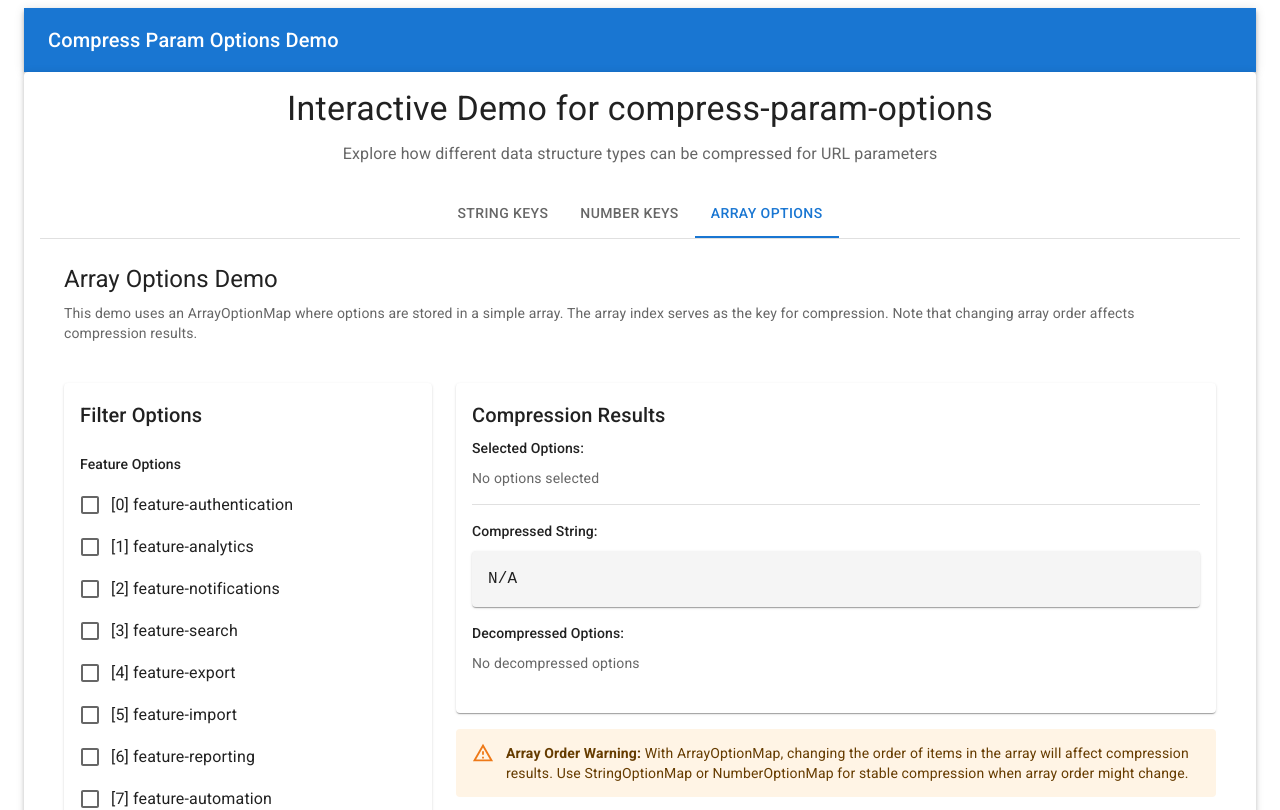
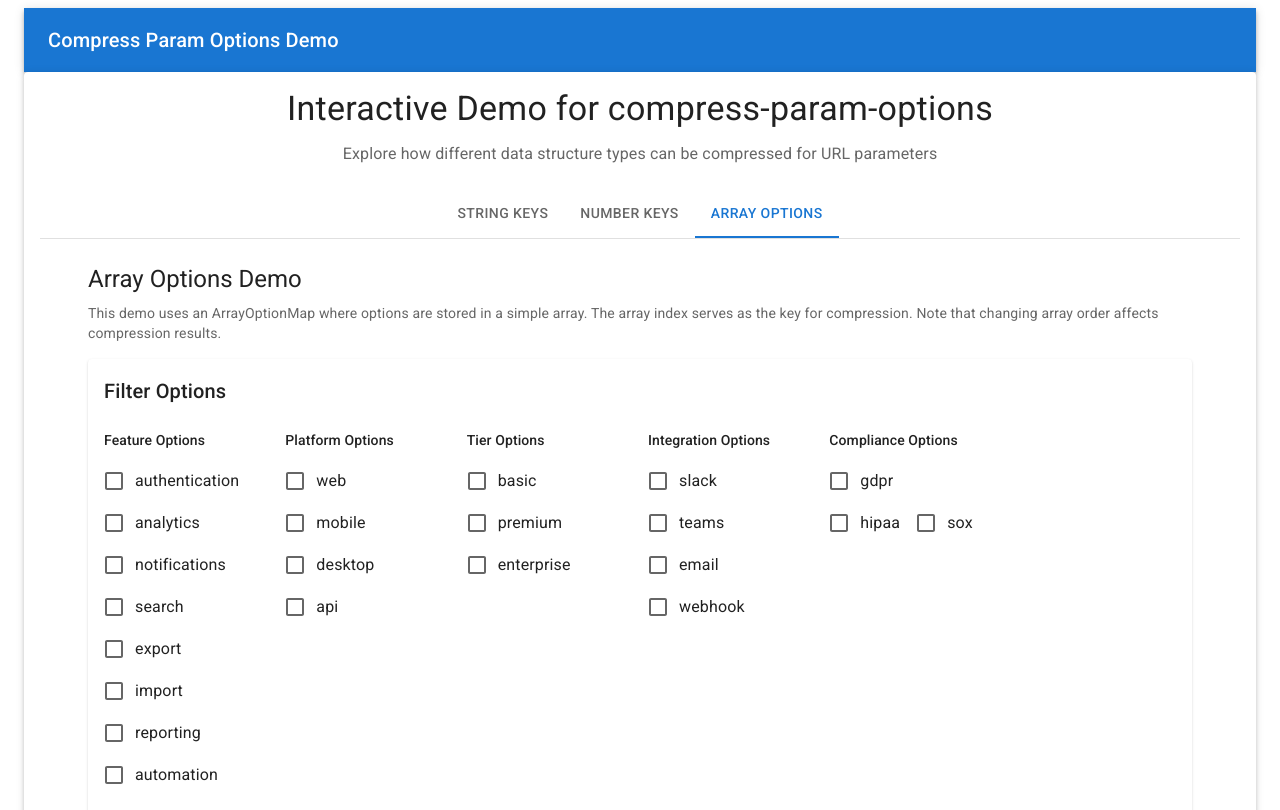
Before and after one commit to orbtl/CompressParamOptionsDemo, a React (Vite) app: page /array in a window 1280 px wide. Shown: the top 810 px of the page. Built offline with nearby package versions, Linux system fonts and the light colour scheme.

Commit message:
Reusing some more code, adjusting display and styling

```diff
--- a/src/components/common/CompressionResults.tsx
+++ b/src/components/common/CompressionResults.tsx
@@ -4,7 +4,6 @@ import {
   Box,
   Alert,
   Chip,
-  Divider,
   Card,
   CardContent,
   Paper
@@ -12,40 +11,20 @@ import {
 import { type SelectedOptions } from 'compress-param-options';
 
 interface CompressionResultsProps {
-  selectedOptions: SelectedOptions;
   compressedOptions: string;
   decompressedOptions: SelectedOptions;
-  formatOptionLabel?: (option: string) => string;
 }
 
 const CompressionResults: React.FC<CompressionResultsProps> = ({
-  selectedOptions,
   compressedOptions,
   decompressedOptions,
-  formatOptionLabel = (option) => option
 }) => {
   return (
-    <Card sx={{ flex: 1 }}>
+    <Card sx={{ flex: 1, mt: 2 }}>
       <CardContent>
         <Typography variant="h6" gutterBottom>
           Compression Results
         </Typography>
-
-        <Box sx={{ mb: 2 }}>
-          <Typography variant="subtitle2">Selected Options:</Typography>
-          <Box sx={{ display: 'flex', flexWrap: 'wrap', gap: 1, mt: 1 }}>
-            {Array.from(selectedOptions).map((option) => (
-              <Chip key={option} label={formatOptionLabel(option)} size="small" />
-            ))}
-            {selectedOptions.size === 0 && (
-              <Typography variant="body2" color="text.secondary">
-                No options selected
-              </Typography>
-            )}
-          </Box>
-        </Box>
-
-        <Divider sx={{ my: 2 }} />
 
         <Box sx={{ mb: 2 }}>
           <Typography variant="subtitle2">Compressed String:</Typography>
@@ -60,7 +39,7 @@ const CompressionResults: React.FC<CompressionResultsProps> = ({
           <Typography variant="subtitle2">Decompressed Options:</Typography>
           <Box sx={{ display: 'flex', flexWrap: 'wrap', gap: 1, mt: 1 }}>
             {Array.from(decompressedOptions).map((option) => (
-              <Chip key={option} label={formatOptionLabel(option)} size="small" color="secondary" />
+              <Chip key={option} label={option} size="small" color="secondary" />
             ))}
             {decompressedOptions.size === 0 && (
               <Typography variant="body2" color="text.secondary">
@@ -70,9 +49,9 @@ const CompressionResults: React.FC<CompressionResultsProps> = ({
           </Box>
         </Box>
 
-        {selectedOptions.size > 0 && compressedOptions && !compressedOptions.startsWith('Error:') && (
+        {decompressedOptions.size > 0 && compressedOptions && !compressedOptions.startsWith('Error:') && (
           <Alert severity="info" sx={{ mt: 2 }}>
-            Compression ratio: {selectedOptions.size} options → {compressedOptions.length} characters
+            Compression ratio: {decompressedOptions.size} options → {compressedOptions.length} characters
           </Alert>
         )}
 
--- a/src/components/datagrid/FilteredDataGrid.tsx
+++ b/src/components/datagrid/FilteredDataGrid.tsx
@@ -19,7 +19,7 @@ const FilteredDataGrid: React.FC<FilteredDataGridProps> = ({
   title = 'Filtered Data'
 }) => {
   return (
-    <Card sx={{ mt: 3 }}>
+    <Card sx={{ mt: 2 }}>
       <CardContent>
         <Typography variant="h6" gutterBottom>
           {title} ({data.length} rows)
@@ -34,6 +34,7 @@ const FilteredDataGrid: React.FC<FilteredDataGridProps> = ({
               },
             }}
             pageSizeOptions={[5, 10, 25]}
+            sx={{}}
           />
         </Box>
       </CardContent>
--- a/src/components/filters/ArrayMapFilters.tsx
+++ b/src/components/filters/ArrayMapFilters.tsx
@@ -1,11 +1,6 @@
 import React from 'react';
-import {
-  Typography,
-  FormGroup,
-  Card,
-  CardContent,
-} from '@mui/material';
 import { type ArrayOptionMap, type SelectedOptions } from 'compress-param-options';
+import FilterCategory from './FilterCategory';
 import FilterSection from './FilterSection';
 
 interface ArrayMapFiltersProps {
@@ -28,14 +23,15 @@ const ArrayMapFilters: React.FC<ArrayMapFiltersProps> = ({
     const groups: Record<string, Array<{ key: string; value: string; label: string }>> = {};
 
     optionMap.forEach((value, index) => {
-      const prefix = value.split('-')[0];
+      const split = value.split('-');
+      const prefix = split[0];
       if (!groups[prefix]) {
         groups[prefix] = [];
       }
       groups[prefix].push({
         key: index.toString(),
         value,
-        label: `[${index}] ${value}`
+        label: split[1],
       });
     });
 
@@ -43,14 +39,9 @@ const ArrayMapFilters: React.FC<ArrayMapFiltersProps> = ({
   }, [optionMap]);
 
   return (
-    <Card>
-      <CardContent>
-        <Typography variant="h6" gutterBottom>
-          Filter Options
-        </Typography>
-        <FormGroup>
+    <FilterSection>
       {Object.entries(groupedOptions).map(([prefix, options]) => (
-            <FilterSection
+        <FilterCategory
           key={prefix}
           title={formatGroupTitle(prefix)}
           options={options}
@@ -58,9 +49,7 @@ const ArrayMapFilters: React.FC<ArrayMapFiltersProps> = ({
           onOptionChange={onOptionChange}
         />
       ))}
-        </FormGroup>
-      </CardContent>
-    </Card>
+    </FilterSection>
   );
 };
 
--- /dev/null
+++ b/src/components/filters/FilterCategory.tsx
@@ -0,0 +1,45 @@
+import React from 'react';
+import {
+  Grid,
+  Typography,
+  FormControlLabel,
+} from '@mui/material';
+import { type SelectedOptions } from 'compress-param-options';
+import FilterCheckbox from './FilterCheckbox';
+
+interface FilterCategoryProps {
+  title: string;
+  options: Array<{ key: string; value: string; label: string }>;
+  selectedOptions: SelectedOptions;
+  onOptionChange: (option: string, checked: boolean) => void;
+}
+
+const FilterCategory: React.FC<FilterCategoryProps> = ({
+  title,
+  options,
+  selectedOptions,
+  onOptionChange,
+}) => {
+  return (
+    <Grid size={{ xs: 12, md: 2 }}>
+      <Typography variant="subtitle2" sx={{ mt: 2, mb: 1 }}>
+        {title}
+      </Typography>
+      {options.map(({ key, value, label }) => (
+        <FormControlLabel
+          key={key}
+          control={
+            <FilterCheckbox
+              checked={selectedOptions.has(value)}
+              onOptionChange={onOptionChange}
+              value={value}
+            />
+          }
+          label={label}
+        />
+      ))}
+    </Grid>
+  );
+};
+
+export default FilterCategory;
--- a/src/components/filters/FilterSection.tsx
+++ b/src/components/filters/FilterSection.tsx
@@ -1,43 +1,32 @@
 import React from 'react';
 import {
+  Grid,
+  Card,
+  CardContent,
+  FormGroup,
   Typography,
-  FormControlLabel,
 } from '@mui/material';
-import { type SelectedOptions } from 'compress-param-options';
-import FilterCheckbox from './FilterCheckbox';
 
 interface FilterSectionProps {
-  title: string;
-  options: Array<{ key: string; value: string; label: string }>;
-  selectedOptions: SelectedOptions;
-  onOptionChange: (option: string, checked: boolean) => void;
+  children?: React.ReactNode;
 }
 
 const FilterSection: React.FC<FilterSectionProps> = ({
-  title,
-  options,
-  selectedOptions,
-  onOptionChange,
+  children,
 }) => {
   return (
-    <>
-      <Typography variant="subtitle2" sx={{ mt: 2, mb: 1 }}>
-        {title}
-      </Typography>
-      {options.map(({ key, value, label }) => (
-        <FormControlLabel
-          key={key}
-          control={
-            <FilterCheckbox
-              checked={selectedOptions.has(value)}
-              onOptionChange={onOptionChange}
-              value={value}
-            />
-          }
-          label={label}
-        />
-      ))}
-    </>
+    <Card sx={{ minWidth: 300 }}>
+      <CardContent>
+        <Typography variant="h6" gutterBottom>
+          Filter Options
+        </Typography>
+        <FormGroup>
+          <Grid container spacing={2}>
+            {children}
+          </Grid>
+        </FormGroup>
+      </CardContent>
+    </Card>
   );
 };
 
--- a/src/components/filters/NumberMapFilters.tsx
+++ b/src/components/filters/NumberMapFilters.tsx
@@ -1,11 +1,6 @@
 import React from 'react';
-import {
-  Typography,
-  FormGroup,
-  Card,
-  CardContent,
-} from '@mui/material';
 import { type NumberOptionMap, type SelectedOptions } from 'compress-param-options';
+import FilterCategory from './FilterCategory';
 import FilterSection from './FilterSection';
 
 interface NumberMapFiltersProps {
@@ -28,25 +23,21 @@ const NumberMapFilters: React.FC<NumberMapFiltersProps> = ({
     const groups: Record<string, Array<{ key: string; value: string; label: string }>> = {};
 
     Object.entries(optionMap).forEach(([key, value]) => {
-      const prefix = value.split('-')[0];
+      const split = value.split('-');
+      const prefix = split[0];
       if (!groups[prefix]) {
         groups[prefix] = [];
       }
-      groups[prefix].push({ key, value, label: `${key} → ${value}` });
+      groups[prefix].push({ key, value, label: split[1] });
     });
 
     return groups;
   }, [optionMap]);
 
   return (
-    <Card>
-      <CardContent>
-        <Typography variant="h6" gutterBottom>
-          Filter Options
-        </Typography>
-        <FormGroup>
+    <FilterSection>
       {Object.entries(groupedOptions).map(([prefix, options]) => (
-            <FilterSection
+        <FilterCategory
           key={prefix}
           title={formatGroupTitle(prefix)}
           options={options}
@@ -54,9 +45,7 @@ const NumberMapFilters: React.FC<NumberMapFiltersProps> = ({
           onOptionChange={onOptionChange}
         />
       ))}
-        </FormGroup>
-      </CardContent>
-    </Card>
+    </FilterSection>
   );
 };
 
--- a/src/components/filters/StringMapFilters.tsx
+++ b/src/components/filters/StringMapFilters.tsx
@@ -1,11 +1,6 @@
 import React from 'react';
-import {
-  Typography,
-  FormGroup,
-  Card,
-  CardContent,
-} from '@mui/material';
 import { type StringOptionMap, type SelectedOptions } from 'compress-param-options';
+import FilterCategory from './FilterCategory';
 import FilterSection from './FilterSection';
 
 interface StringMapFiltersProps {
@@ -28,25 +23,21 @@ const StringMapFilters: React.FC<StringMapFiltersProps> = ({
     const groups: Record<string, Array<{ key: string; value: string; label: string }>> = {};
 
     Object.entries(optionMap).forEach(([key, value]) => {
-      const prefix = value.split('-')[0];
+      const split = value.split('-');
+      const prefix = split[0];
       if (!groups[prefix]) {
         groups[prefix] = [];
       }
-      groups[prefix].push({ key, value, label: value });
+      groups[prefix].push({ key, value, label: split[1] });
     });
 
     return groups;
   }, [optionMap]);
 
   return (
-    <Card sx={{ minWidth: 300 }}>
-      <CardContent>
-        <Typography variant="h6" gutterBottom>
-          Filter Options
-        </Typography>
-        <FormGroup>
+    <FilterSection>
       {Object.entries(groupedOptions).map(([prefix, options]) => (
-            <FilterSection
+        <FilterCategory
           key={prefix}
           title={formatGroupTitle(prefix)}
           options={options}
@@ -54,9 +45,7 @@ const StringMapFilters: React.FC<StringMapFiltersProps> = ({
           onOptionChange={onOptionChange}
         />
       ))}
-        </FormGroup>
-      </CardContent>
-    </Card>
+    </FilterSection>
   );
 };
 
--- a/src/components/filters/index.ts
+++ b/src/components/filters/index.ts
@@ -1,4 +1,4 @@
-export { default as FilterSection } from './FilterSection';
+export { default as FilterCategory } from './FilterCategory';
 export { default as StringMapFilters } from './StringMapFilters';
 export { default as NumberMapFilters } from './NumberMapFilters';
 export { default as ArrayMapFilters } from './ArrayMapFilters';
--- a/src/components/tabs/array/ArrayOptionsDemo.tsx
+++ b/src/components/tabs/array/ArrayOptionsDemo.tsx
@@ -1,6 +1,6 @@
 import React, { useMemo } from 'react';
 import {
-  Grid,
+  Container,
   Typography,
   Alert,
   Box
@@ -31,8 +31,7 @@ const ArrayOptionsDemo: React.FC = () => {
   }, [selectedOptions]);
 
   return (
-    <Grid container spacing={3}>
-      <Grid size={{ xs: 12 }}>
+    <Container maxWidth="xl">
       <Typography variant="h5" gutterBottom>
         Array Options Demo
       </Typography>
@@ -40,23 +39,17 @@ const ArrayOptionsDemo: React.FC = () => {
         This demo uses an ArrayOptionMap where options are stored in a simple array.
         The array index serves as the key for compression. Note that changing array order affects compression results.
       </Typography>
-      </Grid>
 
-      <Grid size={{ xs: 12, md: 4 }}>
       <ArrayMapFilters
         optionMap={arrayOptionMap}
         selectedOptions={selectedOptions}
         onOptionChange={handleOptionChange}
       />
-      </Grid>
 
-      <Grid size={{ xs: 12, md: 8 }}>
       <Box>
         <CompressionResults
-            selectedOptions={selectedOptions}
           compressedOptions={compressedString}
           decompressedOptions={selectedOptions}
-            formatOptionLabel={(option) => `[${arrayOptionMap.indexOf(option)}] ${option}`}
         />
 
         <Alert severity="warning" sx={{ mt: 2 }}>
@@ -67,16 +60,13 @@ const ArrayOptionsDemo: React.FC = () => {
           </Typography>
         </Alert>
       </Box>
-      </Grid>
 
-      <Grid size={{ xs: 12 }}>
       <FilteredDataGrid
         data={filteredData}
         columns={columns}
         title="Filtered Data"
       />
-      </Grid>
-    </Grid>
+    </Container>
   );
 };
 
--- a/src/components/tabs/string/StringOptionsDemo.tsx
+++ b/src/components/tabs/string/StringOptionsDemo.tsx
@@ -2,7 +2,6 @@ import React, { useMemo } from 'react';
 import {
   Container,
   Typography,
-  Stack
 } from '@mui/material';
 
 import { StringMapFilters } from '../../filters';
@@ -36,7 +35,6 @@ const StringOptionsDemo: React.FC = () => {
         Select filters to see compression in action and how it affects the data display.
       </Typography>
 
-      <Stack direction={{ xs: 'column', md: 'row' }} spacing={3} sx={{ mt: 3 }}>
       <StringMapFilters
         optionMap={stringOptionMap}
         selectedOptions={selectedOptions}
@@ -44,11 +42,9 @@ const StringOptionsDemo: React.FC = () => {
       />
 
       <CompressionResults
-          selectedOptions={selectedOptions}
         compressedOptions={compressedString}
         decompressedOptions={selectedOptions}
       />
-      </Stack>
 
       <FilteredDataGrid
         data={filteredData}
```
Also changed, not shown: src/components/tabs/number/NumberOptionsDemo.tsx (+4 -17 lines). Lines whose indentation alone changed are shown as unchanged.
